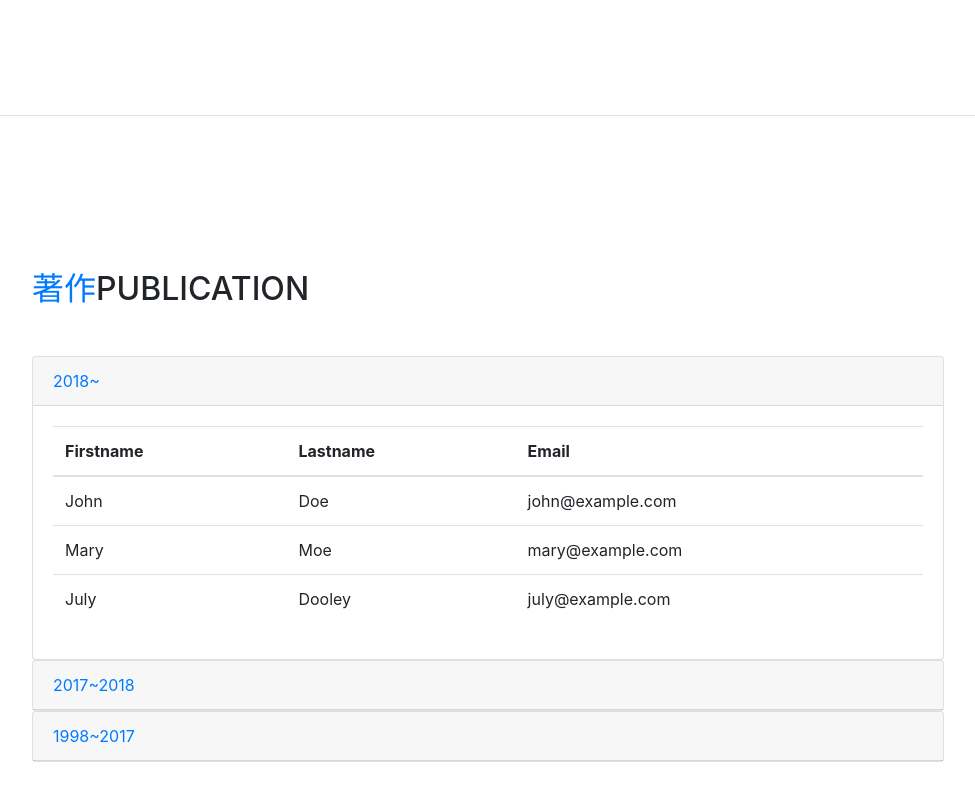
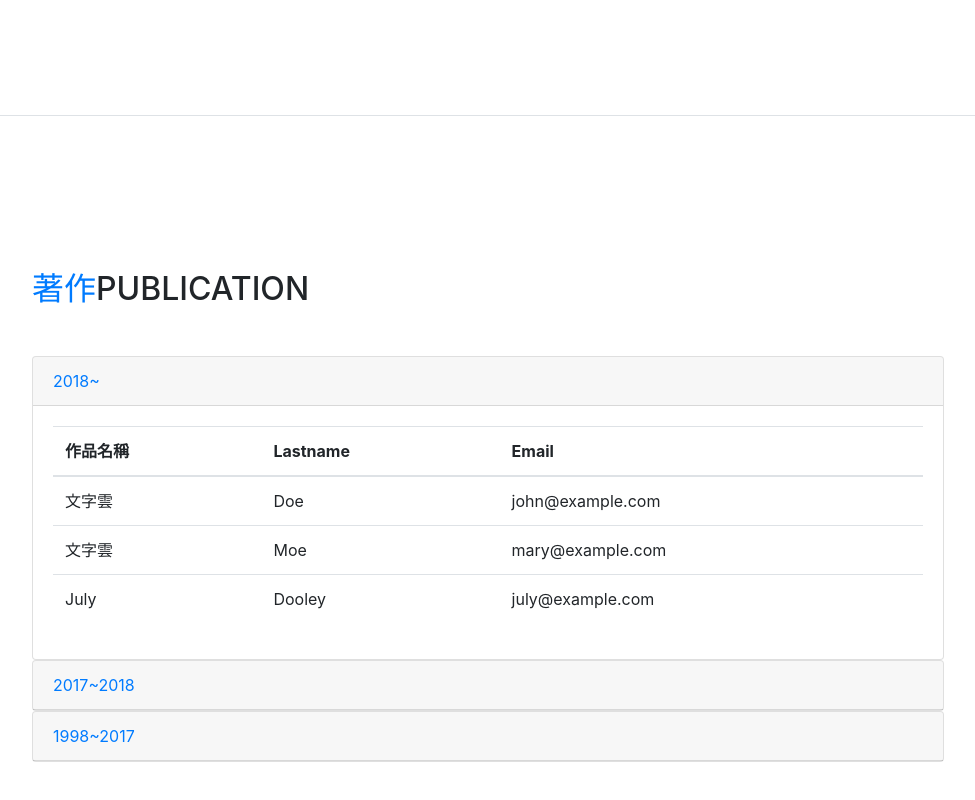
Before and after one commit to austin871023/austin871023.github.io, a website with bundled scripts: page index.html in a window 1280 px wide. Shown: the part 3987-4787 px from the top of the page, without its empty margins (288-1263 px from the left). Built offline with nearby package versions, Linux system fonts and the light colour scheme; a web font is replaced by a local one.

Commit message:
Update index.html

```diff
--- a/index.html
+++ b/index.html
@@ -275,19 +275,19 @@
         <table class="table table-hover">
     <thead>
       <tr>
-        <th>Firstname</th>
+        <th>作品名稱</th>
         <th>Lastname</th>
         <th>Email</th>
       </tr>
     </thead>
     <tbody>
       <tr>
-        <td>John</td>
+        <td>文字雲</td>
         <td>Doe</td>
         <td>john@example.com</td>
       </tr>
       <tr>
-        <td>Mary</td>
+        <td>文字雲</td>
         <td>Moe</td>
         <td>mary@example.com</td>
       </tr>
```
